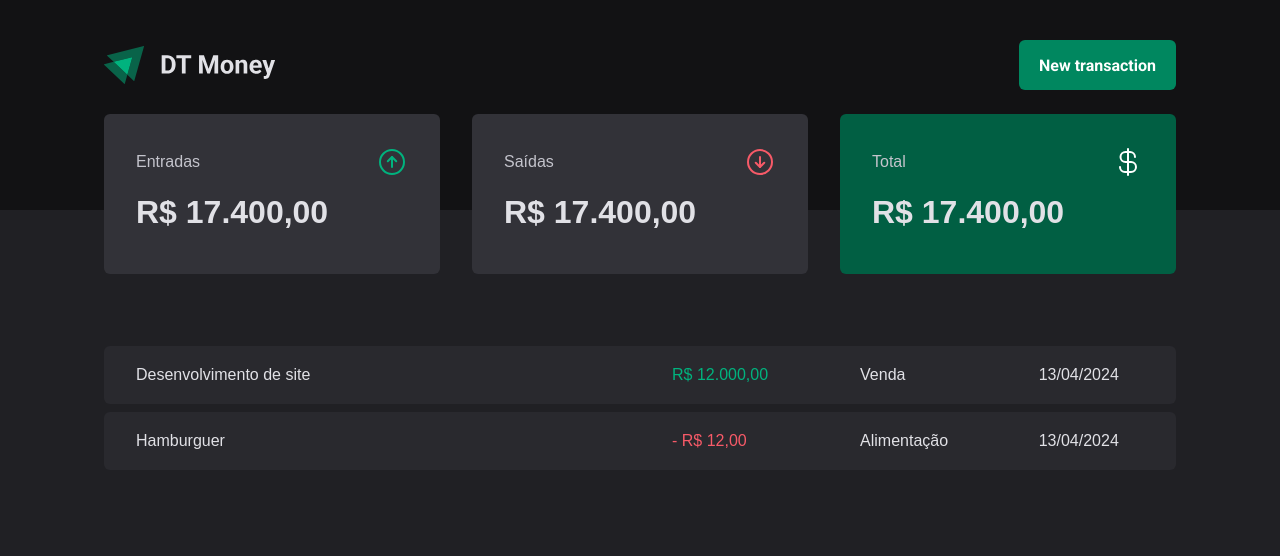
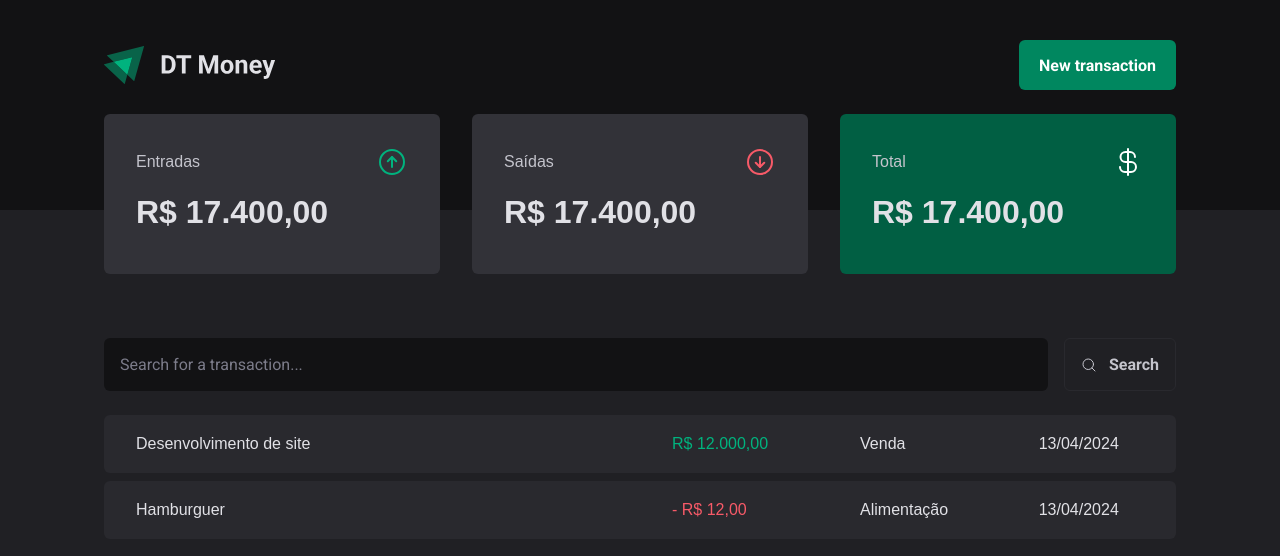
Before and after one commit to iurych/dt-money, a React (Vite) app: page / in a window 1280 px wide. Shown: the top 556 px of the page. Built offline with nearby package versions, Linux system fonts and the light colour scheme.

Commit message:
feat: add searchForm

```diff
--- /dev/null
+++ b/src/pages/transactions/components/SearchForm/index.tsx
@@ -0,0 +1,11 @@
+import { MagnifyingGlass } from "phosphor-react";
+import { SearchFormContainer } from "./style";
+
+export const SearchForm = () => {
+  return (
+    <SearchFormContainer>
+      <input type="text" placeholder="Search for a transaction..." />
+      <button type="submit"> <MagnifyingGlass /> Search </button>
+    </SearchFormContainer>
+  );
+}
--- /dev/null
+++ b/src/pages/transactions/components/SearchForm/style.ts
@@ -0,0 +1,45 @@
+import styled from "styled-components";
+
+export const SearchFormContainer = styled.form`
+  display: flex;
+  gap: 1rem;
+
+
+  input {
+    flex: 1;
+    border-radius: 6px;
+    border: 0;
+    background: ${({theme}) => theme['gray-900']};
+    color: ${({theme}) => theme['gray-300']};
+    padding: 1rem;
+
+    &::placeholder {
+      color: ${({theme}) => theme['gray-500']};
+    }
+  }
+
+  button {
+    display: flex;
+    align-items: center;
+    gap: 0.75rem;
+
+    border: 0;
+    padding: 1rem;
+    background: transparent;
+    border: 1px solid ${({theme}) => theme['gray-700']};
+    color: ${({theme}) => theme['gray-300']};
+    font-weight: bold;
+    border-radius: 6px;
+    cursor: pointer;
+
+
+    &:hover {
+      background: ${(props) => props.theme['green-500']};
+      border-color: ${(props) => props.theme['green-500']};
+      color: ${(props) => props.theme.white};
+      transition: background-color 0.2s, color 0.2s, border-color 0.2s;
+    }
+  };
+
+
+`
--- a/src/pages/transactions/index.tsx
+++ b/src/pages/transactions/index.tsx
@@ -1,6 +1,7 @@
 import React from "react"
 import { Header } from "../../components/Header"
 import { Summary } from "../../components/Summary"
+import { SearchForm } from "./components/SearchForm"
 import { PriceHighlight, TransactionContainer, TransactionTable } from "./style"
 
 export const Transactions = () => {
@@ -9,7 +10,7 @@
       <Header />
       <Summary />
       <TransactionContainer>
-
+        <SearchForm />
         <TransactionTable>
           <tbody>
             <tr>
--- a/src/pages/transactions/style.ts
+++ b/src/pages/transactions/style.ts
@@ -11,6 +11,7 @@
   width: 100%;
   border-collapse: separate;
   border-spacing: 0 0.5rem;
+  margin-top: 1rem;
 
   td {
     padding: 1.25rem 2rem;
```
